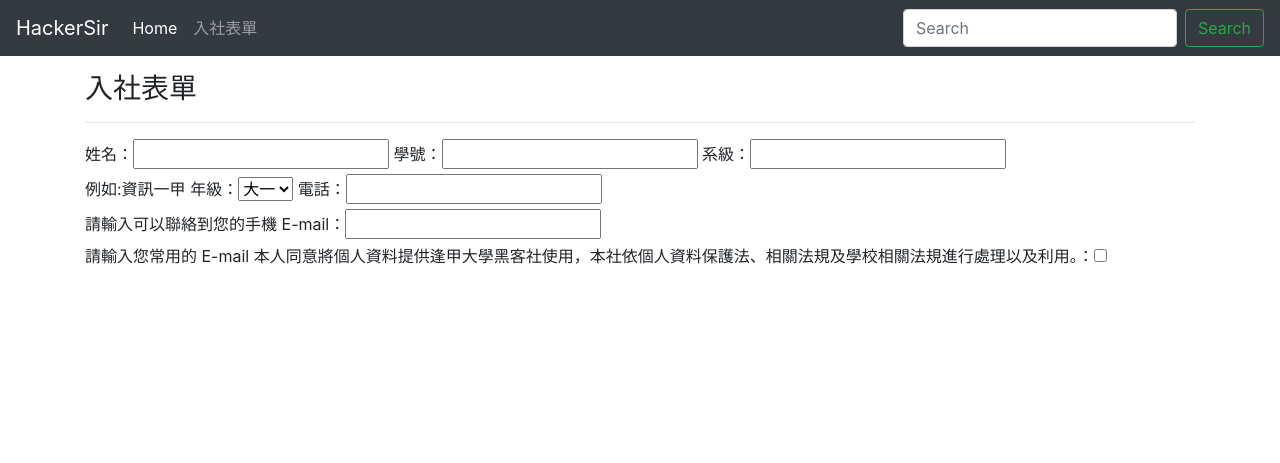
After one commit to D0683497/JoinClub, a Django app: page /join in a window 1280 px wide. The commit adds this page. Shown: the top 463 px of the page. Run offline with Django 3.2, Linux system fonts and the light colour scheme; some libraries are stand-ins or nearby versions.

Commit message:
add join page and form

```diff
--- /dev/null
+++ b/join/forms.py
@@ -0,0 +1,19 @@
+from django import forms
+
+LEVEL_CHOICES = (
+    ('1', '大一'),
+    ('2', '大二'),
+    ('3', '大三'),
+    ('4', '大四'),
+    ('5', '碩一'),
+    ('6', '碩二')
+)
+
+class JoinForm(forms.Form):
+    name = forms.CharField(label='姓名', required=True, max_length=50)
+    nid = forms.CharField(label='學號', required=True, max_length=15)
+    dept = forms.CharField(label='系級', required=True, max_length=20, help_text="例如:資訊一甲")
+    level = forms.ChoiceField(label='年級', choices=LEVEL_CHOICES, required=True)
+    phone = forms.CharField(label='電話', required=True, max_length=15, help_text="請輸入可以聯絡到您的手機")
+    email = forms.EmailField(label='E-mail', required=True, help_text="請輸入您常用的 E-mail")
+    privacy = forms.BooleanField(label='本人同意將個人資料提供逢甲大學黑客社使用，本社依個人資料保護法、相關法規及學校相關法規進行處理以及利用。', required=True)
--- /dev/null
+++ b/join/templates/join.html
@@ -0,0 +1,55 @@
+{% extends "layout.html" %}
+
+{% block title %}黑課社 - 入社表單{% endblock %}
+
+{% block content %}
+<div class="container">
+    <h3>入社表單</h3>
+    <hr>
+    <form action="{% url 'join' %}" method="POST">
+        {% csrf_token %}
+        {% comment %} <div class="form-group">
+            <label for="name">姓名</label>
+            <input type="text" class="form-control" id="name" name="name" placeholder="請輸入姓名">
+        </div>
+        <div class="form-group">
+            <label for="nid">學號</label>
+            <input type="text" class="form-control" id="nid" name="nid" placeholder="請輸入學號">
+        </div>
+        <div class="form-group">
+            <label for="dept">系所</label>
+            <input type="text" class="form-control" id="dept" name="dept" aria-describedby="deptHelp" placeholder="請輸入系級">
+            <small id="deptHelp" class="form-text text-muted">例如:資訊一甲</small>
+        </div>
+        <div class="form-group">
+            <label for="level">年級</label>
+            <select class="custom-select" id="level" name="level">
+                <option value="0">請選擇年級</option>
+                <option value="1">大一</option>
+                <option value="2">大二</option>
+                <option value="3">大三</option>
+                <option value="4">大四</option>
+                <option value="5">碩一</option>
+                <option value="6">碩二</option>
+            </select>
+        </div>
+        <div class="form-group">
+            <label for="phone">電話</label>
+            <input type="tel" class="form-control" id="phone" name="phone" aria-describedby="phoneHelp" placeholder="請輸入手機號碼">
+            <small id="phoneHelp" class="form-text text-muted">請輸入可以聯絡到您的手機</small>
+        </div>
+        <div class="form-group">
+            <label for="email">E-mail</label>
+            <input type="email" class="form-control" id="" name="email" aria-describedby="emailHelp" placeholder="請輸入 E-mail">
+            <small id="emailHelp" class="form-text text-muted">請輸入您常用的 E-mail</small>
+        </div>
+        <div class="form-group form-check">
+            <input type="checkbox" class="form-check-input" id="privacy" name="privacy">
+            <label class="form-check-label" for="privacy">本人同意將個人資料提供逢甲大學黑客社使用，本社依個人資料保護法、相關法規及學校相關法規進行處理以及利用。</label>
+        </div>
+        <button type="submit" class="btn btn-primary">提交</button> {% endcomment %}
+
+        {{ form }}
+    </form>
+</div>
+{% endblock %}
--- a/join/urls.py
+++ b/join/urls.py
@@ -4,4 +4,5 @@ from . import views
 
 urlpatterns = [
     path('', views.index, name="index"),
+    path('join', views.join, name="join"),
 ]
--- a/join/views.py
+++ b/join/views.py
@@ -1,4 +1,14 @@
 from django.shortcuts import render
+from .forms import JoinForm
 
 def index(request):
     return render(request, 'index.html', {})
+
+def join(request):
+    if request.method == 'POST':
+        form = JoinForm(request.POST)
+        if form.is_valid():
+            pass
+    else:
+        form = JoinForm()
+    return render(request, 'join.html', {'form': form})
--- a/templates/narbar.html
+++ b/templates/narbar.html
@@ -9,10 +9,7 @@
                 <a class="nav-link" href="#">Home</a>
             </li>
             <li class="nav-item">
-                <a class="nav-link" href="#">Link</a>
-            </li>
-            <li class="nav-item">
-                <a class="nav-link" href="#">Disabled</a>
+                <a class="nav-link" href="{% url 'join' %}">入社表單</a>
             </li>
         </ul>
         <form class="form-inline mt-2 mt-md-0">
```
